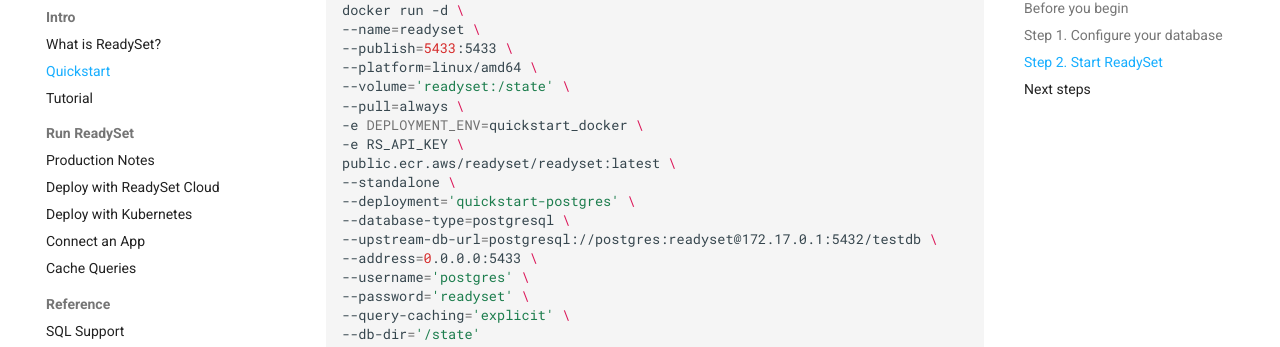
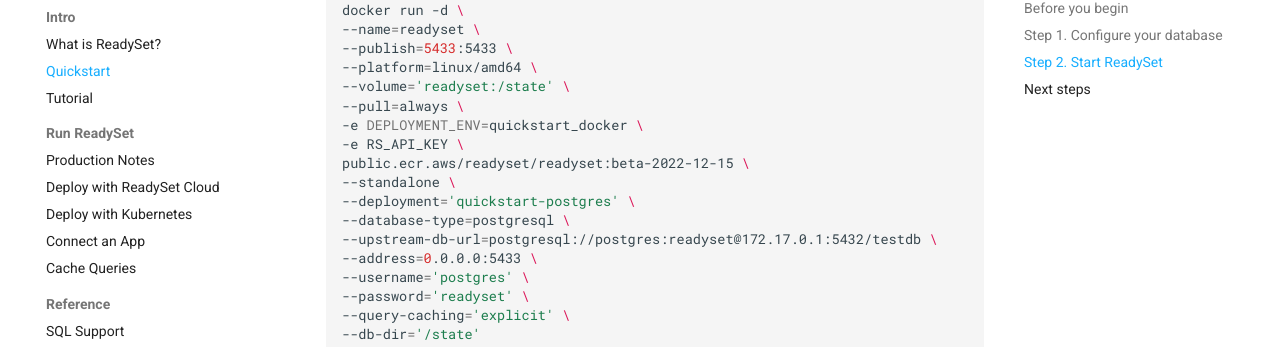
Before and after one commit to readysettech/docs-old, an MkDocs documentation site: the page built from docs/guides/quickstart.md, in a window 1280 px wide and 900 px high, scrolled down 1962 px. Shown: the part 106-453 px from the top of the window. Built offline with MkDocs 1.6.1 and Material for MkDocs 9.7.7, drawn with Linux system fonts in a browser that asks for light colours; comment, search, counter and statistics services are not loaded.

Commit message:
Use latest Core release in quickstart and tutorial
Addresses: DOC-91

```diff
--- a/docs/guides/quickstart.md
+++ b/docs/guides/quickstart.md
@@ -151,7 +151,7 @@
         --pull=always \
         -e DEPLOYMENT_ENV=quickstart_docker \
         -e RS_API_KEY \
-        public.ecr.aws/readyset/readyset:latest \
+        public.ecr.aws/readyset/readyset:beta-2022-12-15 \
         --standalone \
         --deployment='quickstart-postgres' \
         --database-type=postgresql \
@@ -174,7 +174,7 @@
         --pull=always \
         -e DEPLOYMENT_ENV=quickstart_docker \
         -e RSA_API_KEY \
-        public.ecr.aws/readyset/readyset:latest \
+        public.ecr.aws/readyset/readyset:beta-2022-12-15 \
         --standalone \
         --deployment='quickstart-mysql' \
         --database-type=mysql \
```
Also changed, not shown: docs/guides/tutorial.md (+1 -1 lines).
